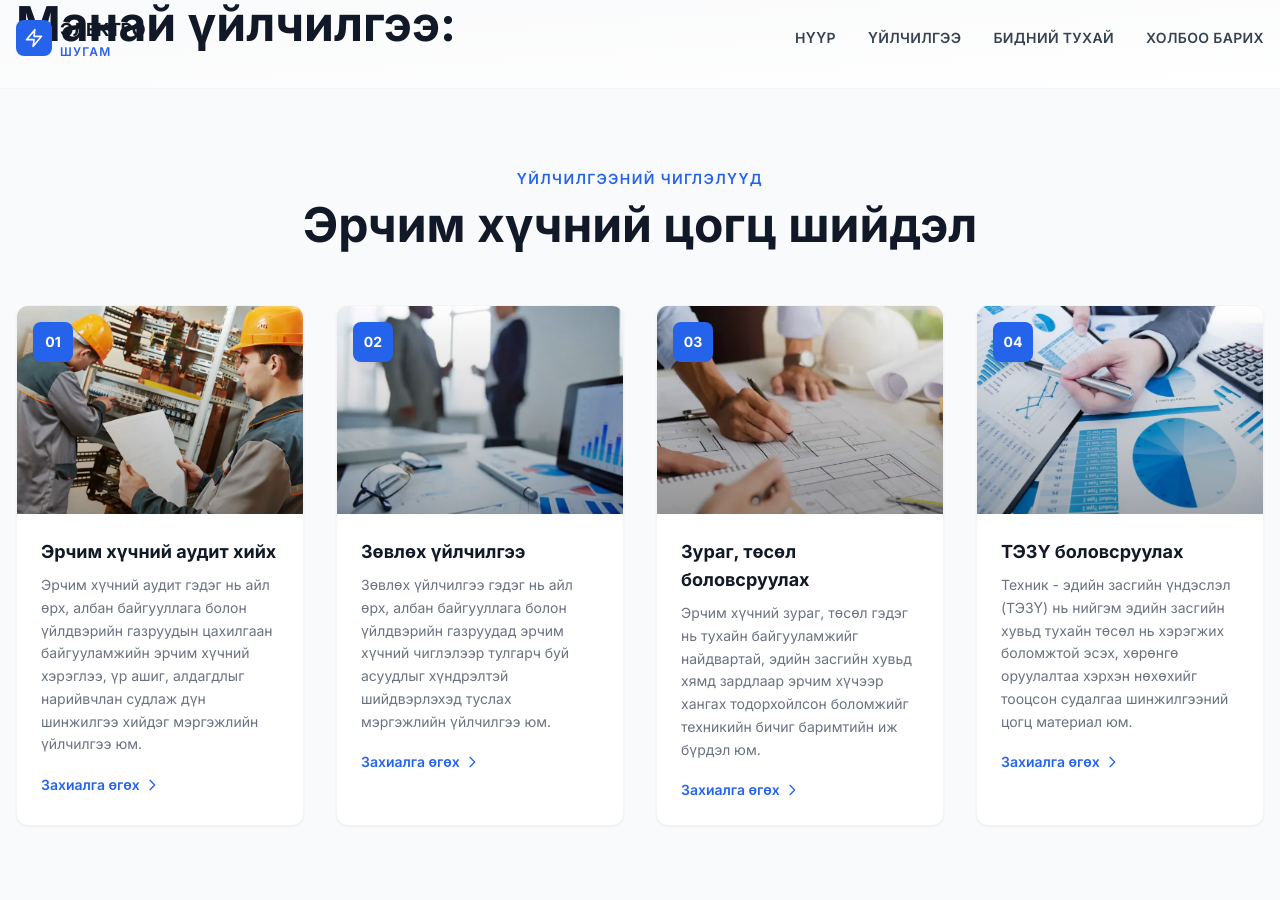
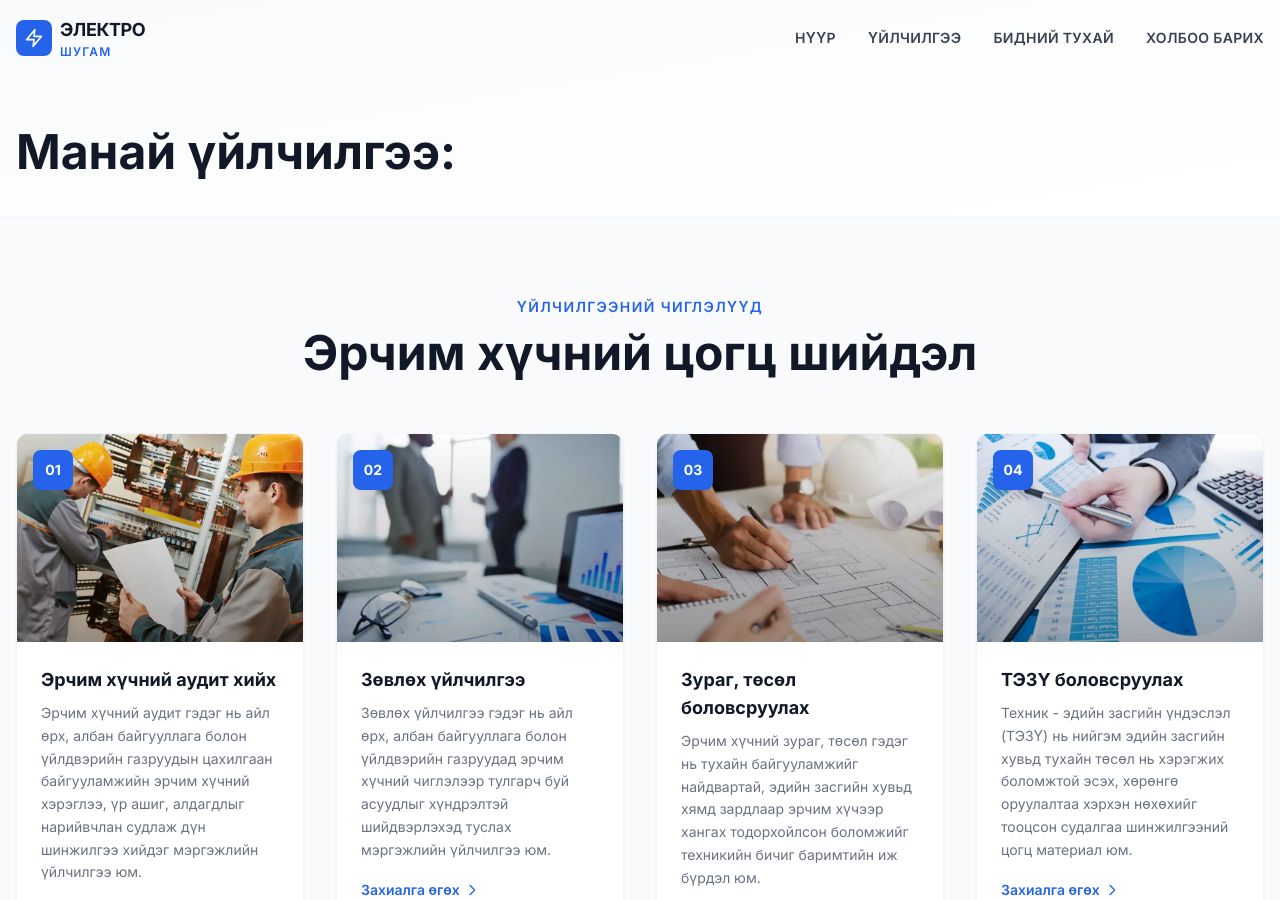
Before and after one commit to electroshugam/electroshugam_web_new, a Jekyll site: the page built from services.html, in a window 1280 px wide and 900 px high. Built offline with Jekyll 4.4.1, drawn with Linux system fonts in a browser that asks for light colours; nearby versions of some CDN libraries.

Commit message:
fig update

```diff
--- a/services.html
+++ b/services.html
@@ -8,7 +8,7 @@ body_class: ""
 ---
 
 <!-- Hero: Low Impact -->
-<section class="bg-gradient-to-br from-gray-50 to-white pt-22 pb-6 border-b border-gray-100">
+<section class="bg-gradient-to-br from-gray-50 to-white pt-32 pb-6 border-b border-gray-100">
   <div class="container mx-auto px-4">
     <div class="max-w-3xl">
       <h1 class="text-4xl md:text-5xl font-bold text-gray-900 mb-4">Манай үйлчилгээ:</h1>
```
